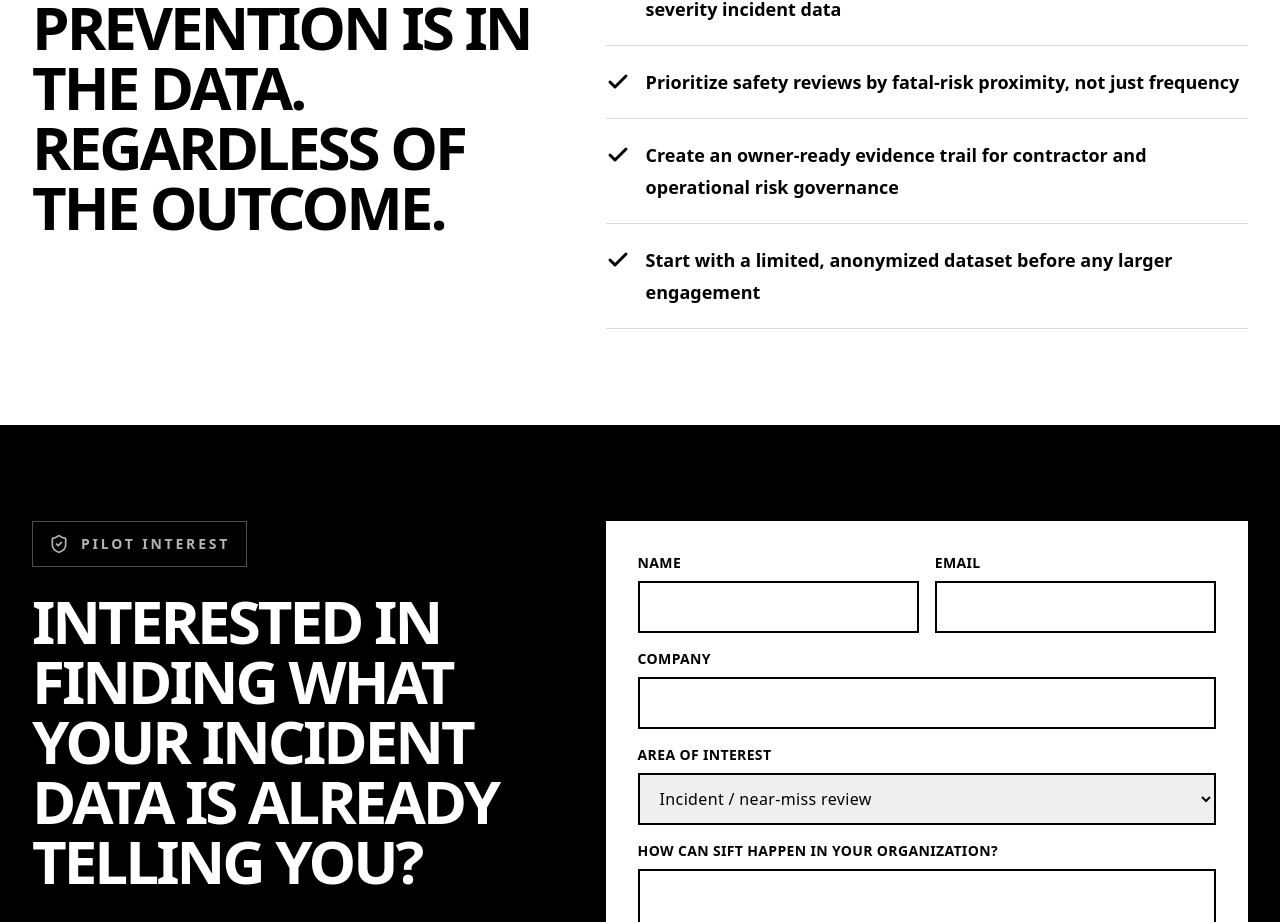
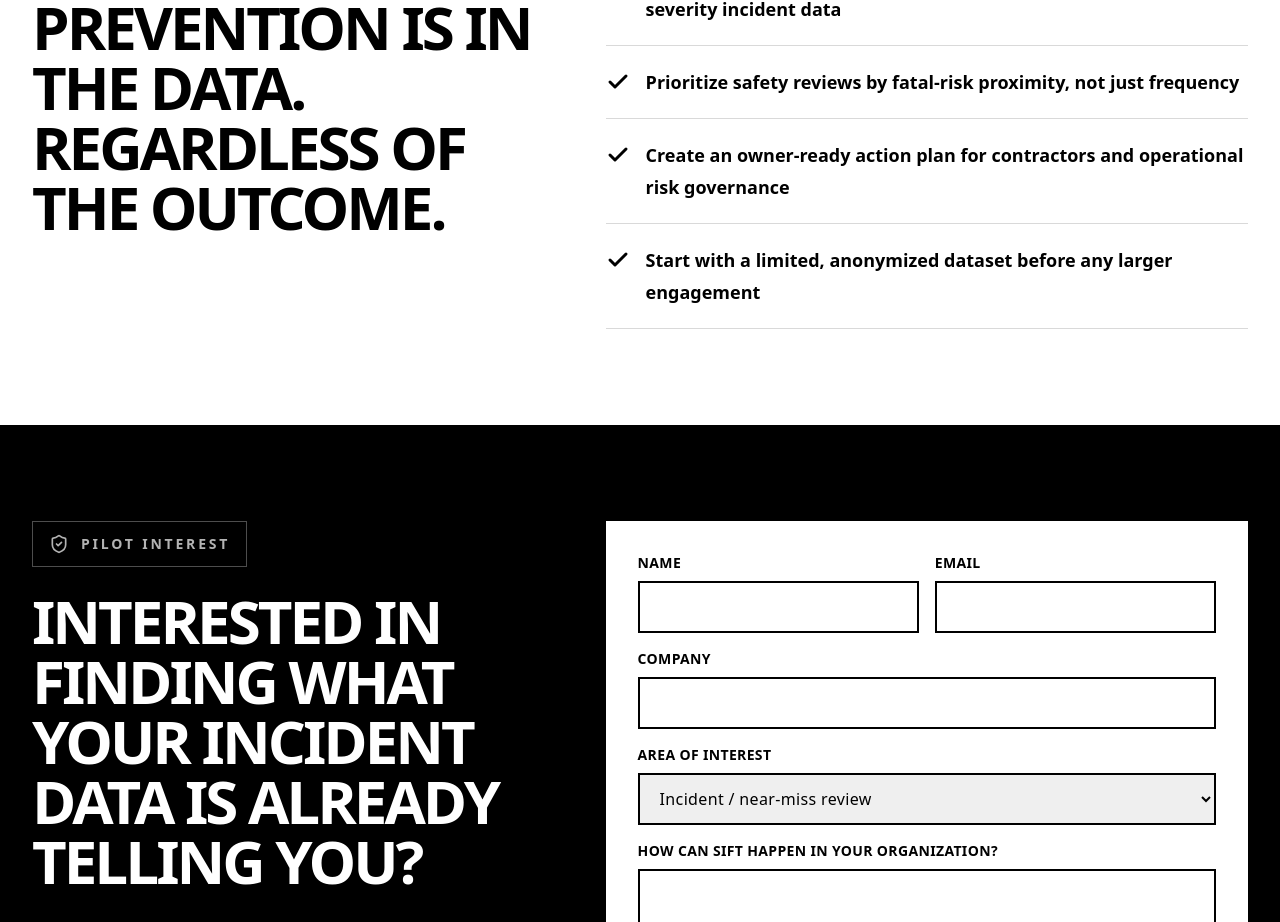
Before and after one commit to adamhan-jpg/SIFT-Systemics, a Next.js app: page / in a window 1280 px wide. Shown: the part 1394-2316 px from the top of the page. Built offline with nearby package versions, Linux system fonts and the light colour scheme.

Commit message:
Update bullet point for contractor risk governance

```diff
--- a/app/page.jsx
+++ b/app/page.jsx
@@ -41,7 +41,7 @@ const stats = [
 const bullets = [
   "Find high-consequence patterns buried in anonymized low-severity incident data",
   "Prioritize safety reviews by fatal-risk proximity, not just frequency",
-  "Create an owner-ready evidence trail for contractor and operational risk governance",
+  "Create an owner-ready action plan for contractors and operational risk governance",
   "Start with a limited, anonymized dataset before any larger engagement"
 ];
 
```
